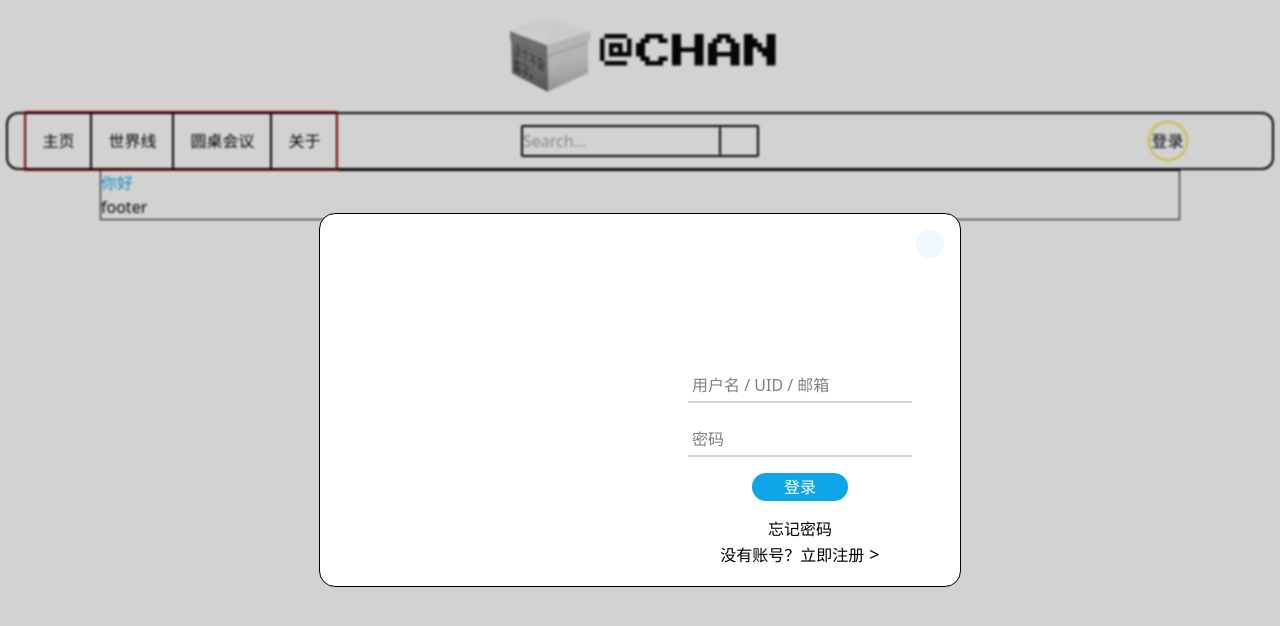
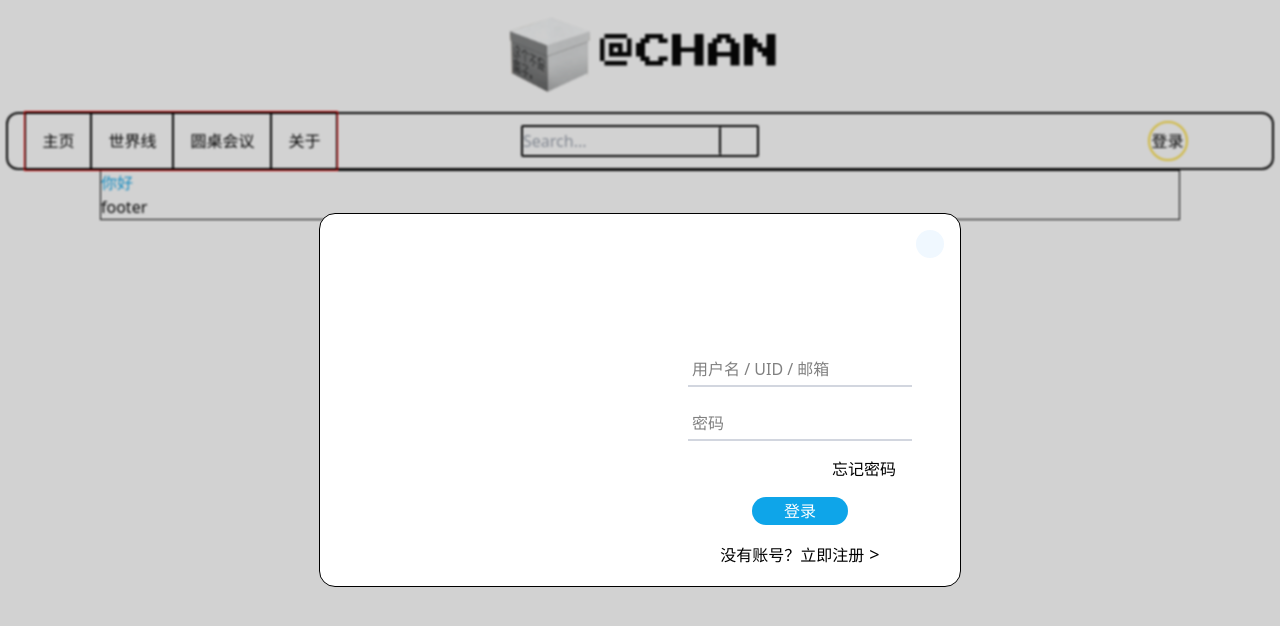
Before and after one commit to Labmem-00/Lab002-Channel-Next, a Next.js app: page / in a window 1280 px wide. Both pictures are taken after a click on the button "登录". Shown: the top 626 px of the page. Built offline with nearby package versions, Linux system fonts and the light colour scheme; some icons are missing.

Commit message:
feat(Login): add animation

```diff
--- a/app/components/Auth/AuthForms/Login.tsx
+++ b/app/components/Auth/AuthForms/Login.tsx
@@ -27,15 +27,19 @@ const Login: React.FC = () => {
         label="密码"
         required
       ></AuthInput>
-      <button className='absolute right-10 top-24' onClick={handleShowPassword}>
+      <div className="absolute right-8 top-24 z-10">
+        <button onClick={handleShowPassword}>
           <Icon
             className="relative bottom-1 ml-2 mr-2 w-5 h-5 hover:text-blue-400"
             icon={
-            showPassword ? 'garden:eye-stroke-16' : 'pepicons-pencil:eye-closed'
+              showPassword
+                ? 'garden:eye-stroke-16'
+                : 'pepicons-pencil:eye-closed'
             }
           ></Icon>
         </button>
-
+      </div>
+      <button className='relative left-16 mt-4' >忘记密码</button>
       <button
         className="grid place-items-center
         justify-self-center m-4 w-24 h-7
--- a/app/components/Auth/index.tsx
+++ b/app/components/Auth/index.tsx
@@ -40,7 +40,6 @@ const Account: React.FC = () => {
         >
           {formType === FormType.Login ? <Login /> : <Register />}
           <div id="account-toggle" className={styles['account-toggle']}>
-            <button>忘记密码</button>
             <button onClick={toggleFormType}>
               <span
                 className={
```
Lines whose indentation alone changed are shown as unchanged.
